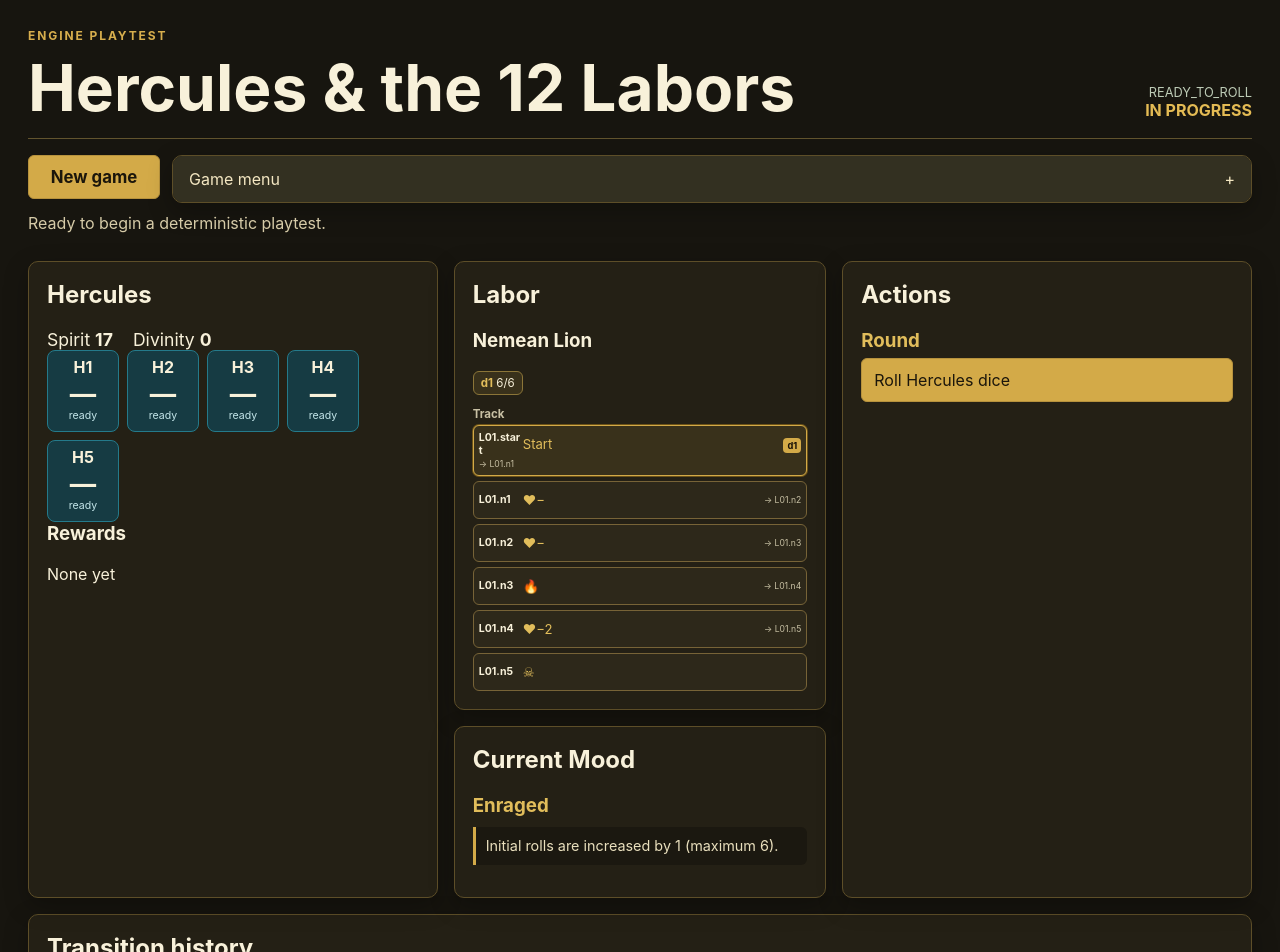
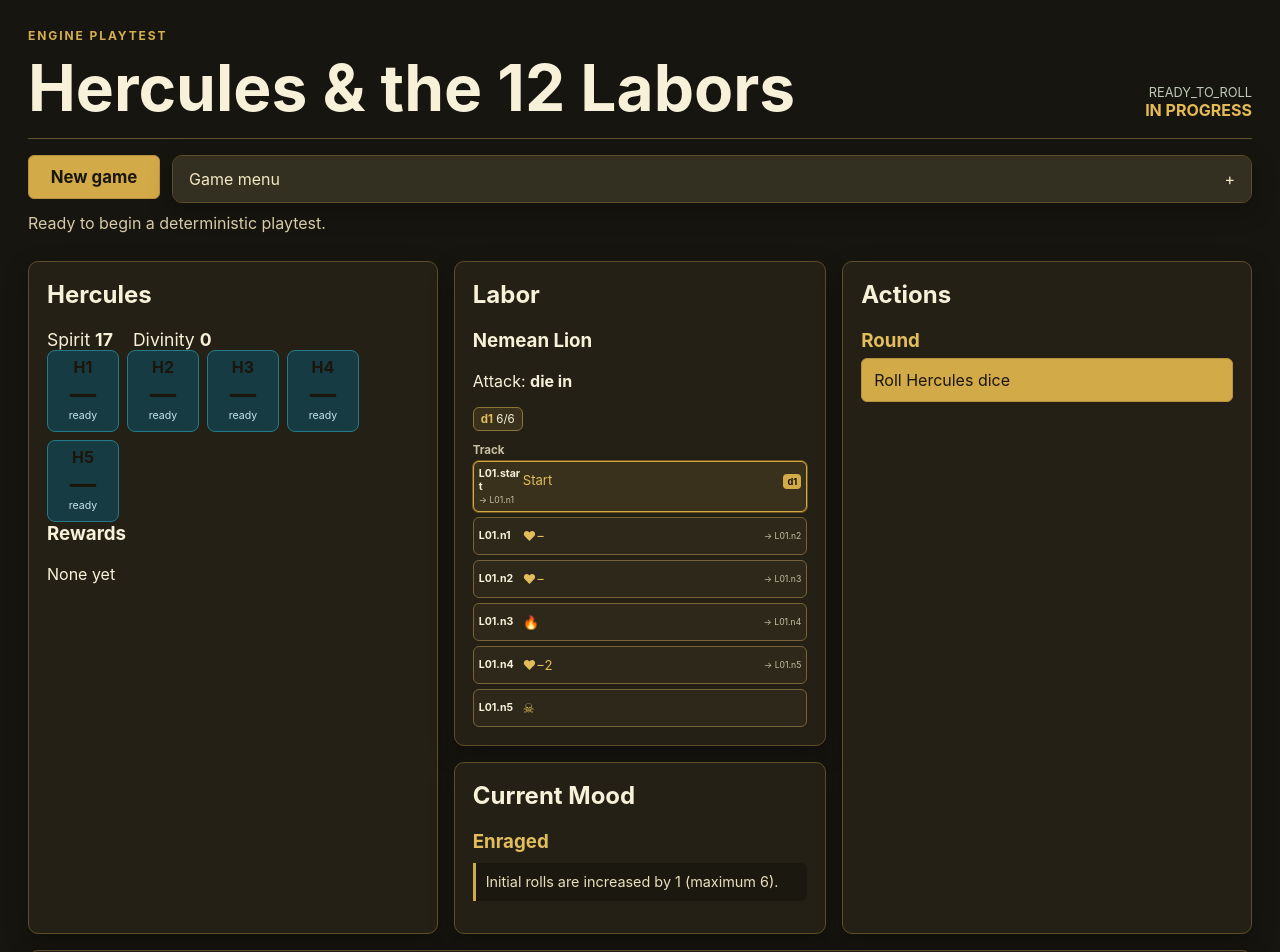
Before and after one commit to deter36/Hercules, a React (Vite) app: page / in a window 1280 px wide. Shown: the top 952 px of the page. Built offline with nearby package versions, Linux system fonts and the light colour scheme.

Commit message:
Improve playtest track and event feedback

```diff
--- a/src/engine/commands/dispatcher.ts
+++ b/src/engine/commands/dispatcher.ts
@@ -92,7 +92,10 @@ export function submit(state: GameState, command: EngineCommand): EngineResult {
   }
   if (next.game.phase === "LABOR_TRANSITION" && !next.pendingDecision) next = completeLaborTransition(next);
   const after = hash(next);
-  const transition: TransitionRecord = { index: next.transitionIndex++, type, source: { kind: "command", id: command.type }, payload: {}, beforeHash: before, afterHash: after };
+  const payload: Record<string, unknown> = { command, spirit: { before: state.player.spirit, after: next.player.spirit }, divinity: { before: state.player.divinity, after: next.player.divinity } };
+  if (command.type === "PLACE_GOLD") payload.goldAbilityId = command.abilityId;
+  if (command.type === "ALLOCATE_ATTACK") payload.attack = { targetId: command.targetId, dieIds: command.dieIds };
+  const transition: TransitionRecord = { index: next.transitionIndex++, type, source: { kind: "command", id: command.type }, payload, beforeHash: before, afterHash: after };
   next.transitions.push(structuredClone(transition));
   assertValidState(next, type);
   return { state: next, transitions: [transition], pendingDecision: next.pendingDecision, rngEvents: next.rng.ledger, validation: validateState(next) };
--- a/src/engine/view-model.ts
+++ b/src/engine/view-model.ts
@@ -14,7 +14,7 @@ export interface PlayView {
   game: GameState["game"];
   player: GameState["player"];
   dice: GameState["herculesDice"];
-  labor: { id: string; name: string; dice: Array<{ id: string; health: number; startingHealth: number; trackId: string; nodeId: string; nodeEffect: unknown; status: string }>; tracks: Array<{ id: string; type: string; startId: string; nodes: Array<{ id: string; effect: unknown; next: string[] }> }> } | null;
+  labor: { id: string; name: string; dice: Array<{ id: string; health: number; startingHealth: number; trackId: string; nodeId: string; nodeEffect: unknown; status: string; attack: string }>; tracks: Array<{ id: string; type: string; startId: string; nodes: Array<{ id: string; effect: unknown; next: string[] }> }> } | null;
   mood: { id: string | null; name: string | null; effect: string | null };
   rewards: Array<{ id: string; name: string }>;
   pendingDecision: GameState["pendingDecision"];
@@ -30,6 +30,7 @@ const activeReward = (state: GameState, id: string): boolean => !state.player.re
 const eligibleDice = (state: GameState) => Object.values(state.herculesDice).filter(die => canPlace(die) && die.face !== null);
 const combinations = <T>(items: T[]): T[][] => items.flatMap((item, index) => [[item], ...combinations(items.slice(index + 1)).map(rest => [item, ...rest])]);
 const validPhysicalSets = (state: GameState, requirement: Requirement): string[][] => combinations(eligibleDice(state)).filter(dice => satisfies(requirement, dice.flatMap(die => state.round.effectiveDoubleDieIds.includes(die.id) ? [die.face!, die.face!] : [die.face!]))).map(dice => dice.map(die => die.id));
+const requirementLabel = (r: Requirement): string => r.type === "matching_pair" ? "2 matching dice" : r.type === "any_die" ? "any 1 die" : r.type === "exact_die" ? `one ${r.value}` : r.type === "matching_triple" ? "3 matching dice" : r.type.replaceAll("_", " ");
 const moodEffectDescription = (mood: RecordValue | undefined): string | null => {
   if (!mood) return null;
   const effect = mood.effect as RecordValue | undefined;
@@ -109,7 +110,7 @@ export function getPlayView(state: GameState): PlayView {
     command("resolve", "Resolve assignments", { type: "RESOLVE_ASSIGNMENTS" }, "round");
   }
   if (state.undoStack.length > 0) command("undo", "Undo last deterministic action", { type: "UNDO_DETERMINISTIC" }, "utility");
-  const labor = state.currentLabor ? (() => { const source = getLabor(state.currentLabor!.laborId); const tracks = Object.values(getTracks(state.currentLabor!.laborId)).map(track => ({ id: track.id, type: track.type, startId: track.startId, nodes: Object.values(track.nodes).map(node => ({ id: node.id, effect: node.effect, next: node.next })) })); return { id: state.currentLabor!.laborId, name: String(source.name ?? state.currentLabor!.laborId), dice: Object.values(state.currentLabor!.laborDice).map(die => ({ ...die, nodeEffect: getNode(state.currentLabor!.laborId, die.trackId, die.nodeId).effect })), tracks }; })() : null;
+  const labor = state.currentLabor ? (() => { const source = getLabor(state.currentLabor!.laborId); const tracks = Object.values(getTracks(state.currentLabor!.laborId)).map(track => ({ id: track.id, type: track.type, startId: track.startId, nodes: Object.values(track.nodes).map(node => ({ id: node.id, effect: node.effect, next: node.next })) })); return { id: state.currentLabor!.laborId, name: String(source.name ?? state.currentLabor!.laborId), dice: Object.values(state.currentLabor!.laborDice).map(die => ({ ...die, nodeEffect: getNode(state.currentLabor!.laborId, die.trackId, die.nodeId).effect, attack: requirementLabel(attackForLaborDie(state.currentLabor!.laborId, die.id).requirement) })), tracks }; })() : null;
   const mood = GAME_DATA.moods.find(entry => entry.id === state.mood.activeMoodId);
   return { game: state.game, player: state.player, dice: state.herculesDice, labor, mood: { id: state.mood.activeMoodId, name: mood ? String(mood.name) : null, effect: moodEffectDescription(mood as unknown as RecordValue | undefined) }, rewards: state.player.ownedRewardIds.map(id => ({ id, name: rewardName(id) })), pendingDecision: state.pendingDecision, actions, blueAbilities, transitions: state.transitions };
 }
--- a/src/playtest/App.tsx
+++ b/src/playtest/App.tsx
@@ -4,11 +4,13 @@ import type { PlayControl } from "../engine/api.js";
 import type { EngineCommand } from "../engine/commands/types.js";
 import type { Difficulty, GameState } from "../engine/state/types.js";
 import "./tracks.css";
+import "./qol.css";
 
 const initial = HerculesEngine.createGame({ difficulty: "human", seed: "playtest-seed" }).state;
 const download = (name: string, value: unknown) => { const url = URL.createObjectURL(new Blob([JSON.stringify(value, null, 2)], { type: "application/json" })); const anchor = document.createElement("a"); anchor.href = url; anchor.download = name; anchor.click(); URL.revokeObjectURL(url); };
 type LaborView = NonNullable<ReturnType<typeof HerculesEngine.getPlayView>["labor"]>;
 const effectMark = (effect: unknown): string => { if (!effect || typeof effect !== "object") return "Start"; const value = effect as Record<string, unknown>; if (value.failure) return "☠"; if (value.break_hercules_die) return "⚡"; if (value.divinity_delta) return "✦−"; if (value.cannot_block) return "🛡̸"; if (value.heal && value.spirit_delta) return "♥−🔥"; if (value.heal) return `🔥${Number(value.heal) > 1 ? value.heal : ""}`; if (value.spirit_delta) return `♥−${Math.abs(Number(value.spirit_delta)) > 1 ? Math.abs(Number(value.spirit_delta)) : ""}`; return "•"; };
+const historyText = (transition: { type: string; payload: Record<string, unknown> }): string => { const payload = transition.payload; const spirit = payload.spirit as { before: number | string; after: number | string } | undefined; const divinity = payload.divinity as { before: number | string; after: number | string } | undefined; const parts = [transition.type.replaceAll("_", " ").toLowerCase()]; if (spirit && spirit.before !== spirit.after) parts.push(`Spirit ${spirit.before} → ${spirit.after}`); if (divinity && divinity.before !== divinity.after) parts.push(`Divinity ${divinity.before} → ${divinity.after}`); const attack = payload.attack as { targetId: string; dieIds: string[] } | undefined; if (attack) parts.push(`attack ${attack.targetId} with ${attack.dieIds.join(", ")}`); if (typeof payload.goldAbilityId === "string") parts.push(`gold: ${payload.goldAbilityId}`); return parts.join(" · "); };
 function LaborTracks({ labor }: { labor: LaborView }) { return <div className={`labor-tracks ${labor.tracks.length > 1 ? "multi" : ""}`}>{labor.tracks.map(track => <section className={`labor-track ${track.type}`} key={track.id}><h4>{labor.tracks.length > 1 ? track.id.replace("track.", "") : "Track"}</h4><div className="track-grid">{track.nodes.map(node => { const occupants = labor.dice.filter(die => die.trackId === track.id && die.nodeId === node.id && die.status === "active"); return <div className={`track-node ${occupants.length ? "occupied" : ""} ${node.id === track.startId ? "start-node" : ""}`} key={node.id}><b>{node.id}</b><span>{effectMark(node.effect)}</span>{occupants.map(die => <i key={die.id} title={`${die.id}: ${die.health}/${die.startingHealth}`}>{die.id.replace(/^labor\.L\d+\./, "")}</i>)}{node.next.length > 0 && <small>→ {node.next.join(" · ")}</small>}</div>; })}</div></section>)}</div>; }
 
 export function App() {
@@ -34,11 +36,11 @@ export function App() {
     <section className="game-toolbar"><button className="new-game" onClick={start}>New game</button><section className="game-menu card"><button className="menu-toggle quiet" aria-expanded={gameMenuOpen} onClick={() => setGameMenuOpen(open => !open)}>Game menu <span>{gameMenuOpen ? "−" : "+"}</span></button>{gameMenuOpen && <div className="setup"><label>Difficulty<select value={difficulty} onChange={event => setDifficulty(event.target.value as Difficulty)}>{(["human", "hero", "god"] as Difficulty[]).map(value => <option key={value}>{value}</option>)}</select></label><label>Seed<input value={seed} onChange={event => setSeed(event.target.value)} /></label><button className="quiet" onClick={() => setDebug(value => !value)}>{debug ? "Hide" : "Show"} debug</button><button className="quiet" onClick={() => download("hercules-diagnostics.json", HerculesEngine.exportDiagnostics(state))}>Export diagnostics</button></div>}</section></section>
     <p className="message" role="status">{message}</p>
     <section className="dashboard">
-      <article className="card"><h2>Hercules</h2><div className="resources"><span>Spirit <b>{view.player.spirit}</b></span><span>Divinity <b>{view.player.divinity}</b></span></div><div className="dice">{availableDice.map(die => <div className={`die ${die.allocated || die.locked || die.spent ? "used" : ""}`} key={die.id}><b>{die.id}</b><strong>{die.face ?? "—"}</strong><small>{die.allocated ? "attack" : die.locked ? "gold" : die.spent ? "spent" : die.blueUsed ? "blue used" : die.rollable ? "ready" : "unavailable"}</small></div>)}</div><h3>Rewards</h3><p>{view.rewards.length ? view.rewards.map(reward => reward.name).join(" · ") : "None yet"}</p></article>
-      <div className="labor-stack"><article className="card"><h2>Labor</h2>{view.labor ? <><h3>{view.labor.name}</h3><div className="labor-health">{view.labor.dice.map(die => <span key={die.id}><b>{die.id.replace(/^labor\.L\d+\./, "")}</b> {die.health}/{die.startingHealth}</span>)}</div><LaborTracks labor={view.labor} /></> : <p>Preparing the first Labor…</p>}</article><article className="card mood-card"><h2>Current Mood</h2><h3>{view.mood.name ?? "—"}</h3>{view.mood.effect && <p className="mood-effect">{view.mood.effect}</p>}</article></div>
-      <article className="card controls"><h2>Actions</h2>{view.pendingDecision && <><h3>{view.pendingDecision.prompt}</h3><p>{view.pendingDecision.type}</p></>}{view.blueAbilities.length > 0 && <div className="ability-panel"><h3>Blue abilities</h3><div className="ability-list">{view.blueAbilities.map(ability => <button className={ability.id === activeAbilityId ? "selected" : "quiet"} key={ability.id} onClick={() => chooseAbility(ability.id)}>{ability.label}</button>)}</div>{activeAbility && <div className="ability-choices"><p>{abilitySteps.length ? "Choose the remaining option" : "Choose a die"}</p>{abilitySteps.length > 0 && <button className="quiet back" onClick={() => setAbilitySteps(steps => steps.slice(0, -1))}>Back</button>}{currentAbilityChoices.map(control => <button key={control.id} onClick={() => chooseAbilityControl(control)}>{control.label}</button>)}</div>}</div>}{(["round", "placement", "decision", "utility"] as const).map(group => grouped(group).length ? <div className="action-group" key={group}><h3>{group}</h3>{grouped(group).map(action => <button key={action.id} onClick={() => submit(action.command)}>{action.label}</button>)}</div> : null)}{view.actions.length === 0 && <p>No engine-provided action is available.</p>}</article>
+      <article className="card"><h2>Hercules</h2><div className="resources"><span>Spirit <b>{view.player.spirit}</b></span><span>Divinity <b>{view.player.divinity}</b></span></div><div className="dice">{availableDice.map(die => { const choice = activeAbility && abilitySteps.length === 0 ? currentAbilityChoices.find(control => control.label === die.id) : undefined; return <button className={`die ${choice ? "targetable" : ""} ${die.allocated || die.locked || die.spent ? "used" : ""}`} disabled={!choice} onClick={() => choice && chooseAbilityControl(choice)} key={die.id}><b>{die.id}</b><strong>{die.face ?? "—"}</strong><small>{choice ? "tap to use ability" : die.allocated ? "attack" : die.locked ? "gold" : die.spent ? "spent" : die.blueUsed ? "blue used" : die.rollable ? "ready" : "unavailable"}</small></button>; })}</div><h3>Rewards</h3><p>{view.rewards.length ? view.rewards.map(reward => reward.name).join(" · ") : "None yet"}</p></article>
+      <div className="labor-stack"><article className="card"><h2>Labor</h2>{view.labor ? <><h3>{view.labor.name}</h3><p>Attack: <b>{[...new Set(view.labor.dice.map(die => die.attack))].join(" · ")}</b></p><div className="labor-health">{view.labor.dice.map(die => <span key={die.id}><b>{die.id.replace(/^labor\.L\d+\./, "")}</b> {die.health}/{die.startingHealth}</span>)}</div><LaborTracks labor={view.labor} /></> : <p>Preparing the first Labor…</p>}</article><article className="card mood-card"><h2>Current Mood</h2><h3>{view.mood.name ?? "—"}</h3>{view.mood.effect && <p className="mood-effect">{view.mood.effect}</p>}</article></div>
+      <article className="card controls"><h2>Actions</h2>{view.pendingDecision && <><h3>{view.pendingDecision.prompt}</h3><p>{view.pendingDecision.type}</p></>}{view.blueAbilities.length > 0 && <div className="ability-panel"><h3>Blue abilities</h3><div className="ability-list">{view.blueAbilities.map(ability => <button className={ability.id === activeAbilityId ? "selected" : "quiet"} key={ability.id} onClick={() => chooseAbility(ability.id)}>{ability.label}</button>)}</div>{activeAbility && <div className="ability-choices"><p>{abilitySteps.length ? "Choose the remaining option" : "Tap a highlighted die"}</p>{abilitySteps.length > 0 && <><button className="quiet back" onClick={() => setAbilitySteps(steps => steps.slice(0, -1))}>Back</button>{currentAbilityChoices.map(control => <button key={control.id} onClick={() => chooseAbilityControl(control)}>{control.label}</button>)}</>}</div>}</div>}{(["round", "placement", "decision", "utility"] as const).map(group => grouped(group).length ? <div className="action-group" key={group}><h3>{group}</h3>{grouped(group).map(action => <button key={action.id} onClick={() => submit(action.command)}>{action.label}</button>)}</div> : null)}{view.actions.length === 0 && <p>No engine-provided action is available.</p>}</article>
     </section>
-    <section className="card history"><h2>Transition history</h2><ol>{view.transitions.slice(-12).reverse().map(transition => <li key={transition.index}><b>{transition.index}</b> {transition.type} <small>{transition.source.id}</small></li>)}</ol></section>
+    <section className="card history"><h2>Event history</h2><ol>{view.transitions.slice(-12).reverse().map(transition => <li key={transition.index}><b>{transition.index}</b> {historyText(transition)}</li>)}</ol></section>
     {debug && <section className="debug"><article className="card"><h2>Canonical state</h2><pre>{HerculesEngine.exportDiagnostics(state).canonicalState}</pre></article><article className="card"><h2>Diagnostics</h2><pre>{JSON.stringify(HerculesEngine.exportDiagnostics(state), null, 2)}</pre></article></section>}
   </main>;
 }
--- /dev/null
+++ b/src/playtest/qol.css
@@ -0,0 +1 @@
+.die:disabled{cursor:default}.die.targetable{cursor:pointer;box-shadow:0 0 0 2px #d3aa48}.circular .track-grid{position:relative;display:block;width:210px;height:210px;margin:14px auto;border:2px solid #776337;border-radius:50%}.circular .track-node{position:absolute;width:68px;min-height:54px;text-align:center}.circular .track-node:nth-child(1){left:71px;top:76px;background:#39311b}.circular .track-node:nth-child(2){left:71px;top:-18px}.circular .track-node:nth-child(3){right:-18px;top:76px}.circular .track-node:nth-child(4){left:71px;bottom:-18px}.circular .track-node:nth-child(5){left:-18px;top:76px}.circular .track-node small{display:none}@media(max-width:600px){.circular .track-grid{transform:scale(.82);transform-origin:top center;margin-bottom:-20px}}
```
